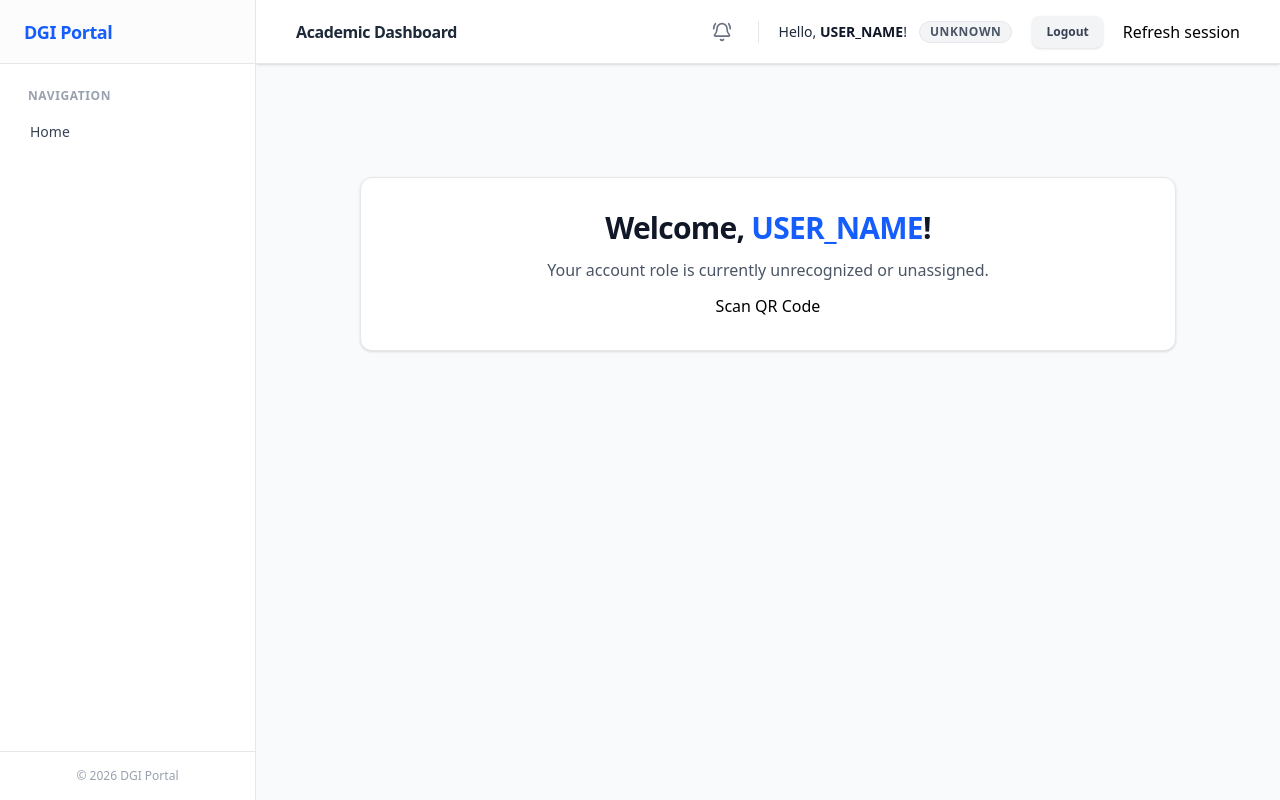
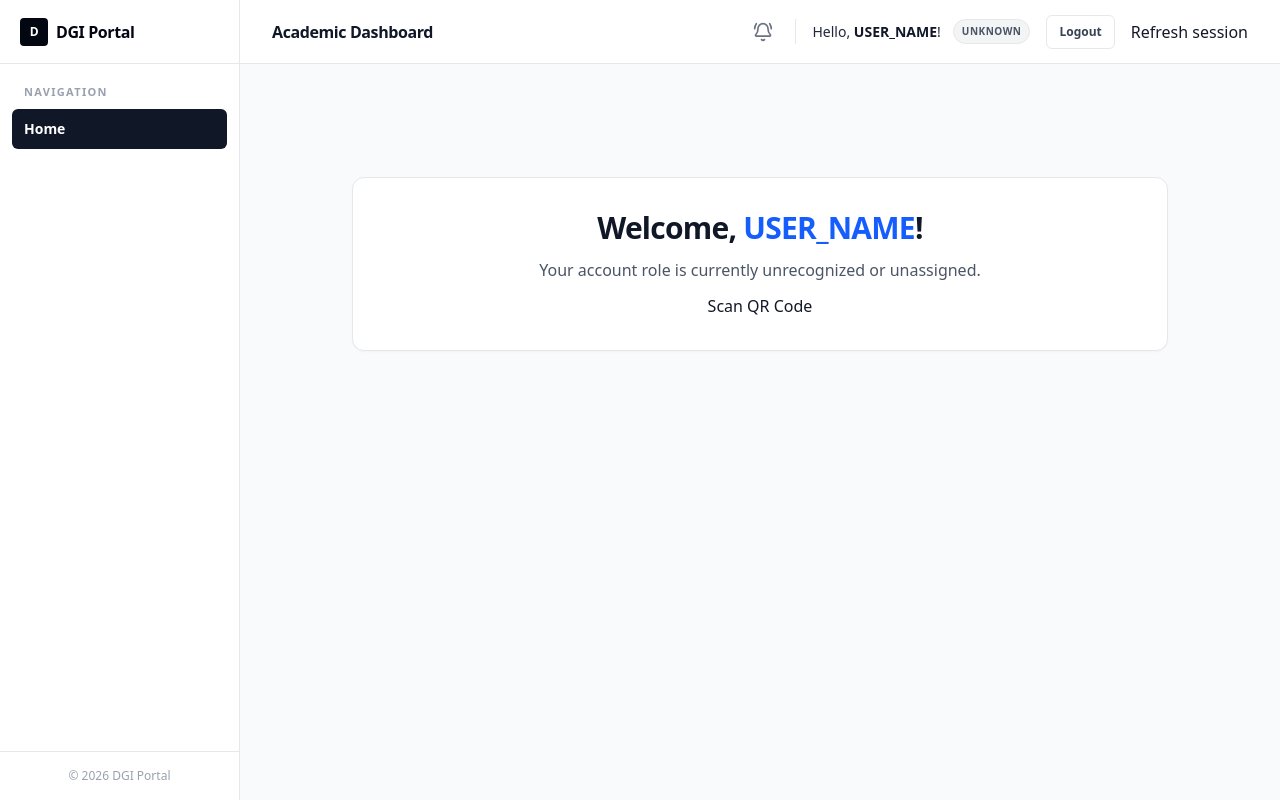
Before and after one commit to jeevan-poddar/collegeAttandanceSystem, a Next.js app: page / in a window 1280 px wide. Built offline with nearby package versions, Linux system fonts and the light colour scheme; no server answers.

Commit message:
feat: enhance layout and navigation components with improved state management and styling

```diff
--- a/app/component/LayoutShell.js
+++ b/app/component/LayoutShell.js
@@ -1,6 +1,6 @@
 "use client";
 
-import { useEffect } from "react";
+import { useEffect, useState } from "react";
 import { usePathname } from "next/navigation";
 import { useDispatch } from "react-redux";
 import { getUser } from "../action/auth/getUser";
@@ -14,6 +14,7 @@ export default function LayoutShell({ children }) {
   const pathname = usePathname();
   const dispatch = useDispatch();
   const showSideBar = !authRoutes.includes(pathname);
+  const [isNavigationOpen, setIsNavigationOpen] = useState(false);
 
   useEffect(() => {
     let isMounted = true;
@@ -41,9 +42,16 @@ export default function LayoutShell({ children }) {
 
   return (
     <div className="flex min-h-screen w-full bg-gray-50">
-      {showSideBar ? <SideBar /> : null}
+      {showSideBar ? (
+        <SideBar
+          isOpen={isNavigationOpen}
+          onClose={() => setIsNavigationOpen(false)}
+        />
+      ) : null}
       <main className="flex-1 flex flex-col min-w-0 overflow-x-hidden">
-        {showSideBar ? <Navbar /> : null}
+        {showSideBar ? (
+          <Navbar onMenuClick={() => setIsNavigationOpen(true)} />
+        ) : null}
         <div className="flex-1">{children}</div>
       </main>
     </div>
--- a/app/component/Navbar.js
+++ b/app/component/Navbar.js
@@ -1,26 +1,29 @@
 "use client";
-import { BellRing } from "lucide-react";
-import React, { useEffect, useState } from "react";
+import { BellRing, Menu } from "lucide-react";
+import React from "react";
 import { logoutUser } from "../action/auth/logoutUser";
 import { useSelector } from "react-redux";
 import RefreshTokenButton from "./RefreshButton";
 
-const Navbar = () => {
+const Navbar = ({ onMenuClick }) => {
   const userRedux = useSelector((state) => state.user);
   return (
-    <header className="h-16 border-b border-gray-200 bg-white px-6 md:px-10 flex items-center justify-between shadow-sm sticky top-0 z-40">
+    <header className="h-16 border-b border-gray-200 bg-white px-4 sm:px-6 lg:px-8 flex items-center justify-between sticky top-0 z-20">
       <div className="flex items-center space-x-3">
-        <span className="text-base font-bold text-gray-800 tracking-tight">
+        <button onClick={onMenuClick} className="-ml-2 rounded-md p-2 text-gray-600 hover:bg-gray-100 lg:hidden" aria-label="Open menu">
+          <Menu className="size-5" />
+        </button>
+        <span className="text-sm font-semibold text-gray-900 tracking-tight sm:text-base">
           Academic Dashboard
         </span>
 
       </div>
-      <div className="flex items-center space-x-5">
-        <button className="text-gray-500 hover:text-gray-700 p-1.5 rounded-full transition relative hover:bg-gray-100">
+      <div className="flex items-center gap-2 sm:gap-4">
+        <button aria-label="Notifications" className="hidden text-gray-500 hover:text-gray-700 p-1.5 rounded-full transition relative hover:bg-gray-100 sm:block">
           <BellRing className="w-5 h-5" />
         </button>
-        <div className="flex items-center space-x-3 border-l border-gray-200 pl-5">
-          <p className="text-sm font-medium text-gray-800">
+        <div className="flex items-center gap-2 sm:gap-3 sm:border-l sm:border-gray-200 sm:pl-4">
+          <p className="hidden text-sm font-medium text-gray-800 md:block">
             Hello,{" "}
             <span className="font-semibold text-gray-900">
               {userRedux?.userName || "User"}
@@ -29,7 +32,7 @@ const Navbar = () => {
           </p>
           <span
             className={
-              "text-xs px-2.5 py-0.5 rounded-full font-bold uppercase tracking-wider bg-gray-100 border " +
+              "text-[10px] px-2 py-1 rounded-full font-bold uppercase tracking-wider bg-gray-100 border " +
               (userRedux?.role === "admin"
                 ? "text-red-600 border-red-200 bg-red-50/60"
                 : userRedux?.role === "hod"
@@ -46,12 +49,11 @@ const Navbar = () => {
         </div>
         <button
           onClick={logoutUser}
-          className="text-xs font-semibold bg-gray-100 hover:bg-gray-200 text-gray-700 px-3.5 py-2 rounded-lg transition shadow-sm"
+          className="text-xs font-semibold border border-gray-200 bg-white hover:bg-gray-50 text-gray-700 px-3 py-2 rounded-md transition"
         >
           Logout
         </button>
-      {/* Refresh Session button */}
-      <RefreshTokenButton/>
+      <span className="hidden sm:block"><RefreshTokenButton/></span>
       </div>
     </header>
   );
--- a/app/component/SideBar.js
+++ b/app/component/SideBar.js
@@ -1,10 +1,13 @@
 "use client";
 
 import Link from "next/link";
+import { X } from "lucide-react";
+import { usePathname } from "next/navigation";
 import { useSelector } from "react-redux";
 
-const SideBar = () => {
+const SideBar = ({ isOpen, onClose }) => {
   const userRedux = useSelector((state) => state.user);
+  const pathname = usePathname();
 
   const role = userRedux?.role?.toLowerCase() || "";
 
@@ -14,25 +17,50 @@ const SideBar = () => {
   const showFaculty = role === "faculty" || role === "hod"; // HODs can access faculty sections
   const showStudent = role === "student";
 
+  const linkClass = (href) =>
+    `flex items-center px-3 py-2.5 text-sm rounded-md transition-colors ${
+      pathname === href
+        ? "bg-gray-900 text-white font-semibold"
+        : "text-gray-600 hover:bg-gray-100 hover:text-gray-950 font-medium"
+    }`;
+
   return (
-    <aside className="w-64 bg-white border-r border-gray-200 flex flex-col shrink-0 min-h-screen">
-      <div className="h-16 flex items-center px-6 border-b border-gray-200 bg-gray-50/50">
+    <>
+      <button
+        aria-label="Close navigation overlay"
+        onClick={onClose}
+        className={`fixed inset-0 z-40 bg-gray-950/25 transition-opacity lg:hidden ${
+          isOpen ? "opacity-100" : "pointer-events-none opacity-0"
+        }`}
+      />
+      <aside
+        className={`fixed inset-y-0 left-0 z-50 flex min-h-screen w-72 flex-col border-r border-gray-200 bg-white transition-transform duration-200 lg:sticky lg:top-0 lg:z-30 lg:w-60 lg:translate-x-0 ${
+          isOpen ? "translate-x-0" : "-translate-x-full"
+        }`}
+      >
+      <div className="h-16 flex items-center justify-between px-5 border-b border-gray-200">
         <Link
           href="/"
-          className="font-bold text-lg text-blue-600 tracking-tight flex items-center gap-2"
+          onClick={onClose}
+          className="font-semibold text-base text-gray-950 tracking-tight flex items-center gap-2"
         >
+          <span className="grid size-7 place-items-center rounded bg-gray-950 text-xs font-bold text-white">D</span>
           <span>DGI Portal</span>
         </Link>
+        <button onClick={onClose} className="rounded-md p-2 text-gray-500 hover:bg-gray-100 lg:hidden" aria-label="Close menu">
+          <X className="size-5" />
+        </button>
       </div>
-      <nav className="flex-1 p-4 space-y-1 overflow-y-auto">
-        <div className="text-xs font-semibold text-gray-400 uppercase tracking-wider px-3 mb-2 mt-2">
+      <nav className="flex-1 p-3 space-y-1 overflow-y-auto">
+        <div className="text-[11px] font-semibold text-gray-400 uppercase tracking-[0.12em] px-3 mb-2 mt-2">
           Navigation
         </div>
         <ul className="space-y-1">
           <li>
             <Link
               href="/"
-              className="flex items-center px-3.5 py-2.5 text-sm font-medium text-gray-700 rounded-lg hover:bg-gray-100 hover:text-gray-900 transition-colors"
+              onClick={onClose}
+              className={linkClass("/")}
             >
               Home
             </Link>
@@ -42,7 +70,8 @@ const SideBar = () => {
               <li>
                 <Link
                   href="/dashboard/faculty"
-                  className="flex items-center px-3.5 py-2.5 text-sm font-medium text-gray-700 rounded-lg hover:bg-gray-100 hover:text-gray-900 transition-colors"
+                  onClick={onClose}
+                  className={linkClass("/dashboard/faculty")}
                 >
                   Dashboard Faculty
                 </Link>
@@ -50,7 +79,8 @@ const SideBar = () => {
               <li>
                 <Link
                   href="/dashboard/faculty/myBatches"
-                  className="flex items-center px-3.5 py-2.5 text-sm font-medium text-gray-700 rounded-lg hover:bg-gray-100 hover:text-gray-900 transition-colors"
+                  onClick={onClose}
+                  className={linkClass("/dashboard/faculty/myBatches")}
                 >
                   My Batches
                 </Link>
@@ -61,7 +91,8 @@ const SideBar = () => {
             <li>
               <Link
                 href="/dashboard/student"
-                className="flex items-center px-3.5 py-2.5 text-sm font-medium text-gray-700 rounded-lg hover:bg-gray-100 hover:text-gray-900 transition-colors"
+                onClick={onClose}
+                className={linkClass("/dashboard/student")}
               >
                 Dashboard Student
               </Link>
@@ -71,7 +102,8 @@ const SideBar = () => {
             <li>
               <Link
                 href="/dashboard/hod"
-                className="flex items-center px-3.5 py-2.5 text-sm font-medium text-gray-700 rounded-lg hover:bg-gray-100 hover:text-gray-900 transition-colors"
+                onClick={onClose}
+                className={linkClass("/dashboard/hod")}
               >
                 Dashboard HOD
               </Link>
@@ -82,7 +114,8 @@ const SideBar = () => {
               <li>
                 <Link
                   href="/dashboard/admin"
-                  className="flex items-center px-3.5 py-2.5 text-sm font-medium text-gray-700 rounded-lg hover:bg-gray-100 hover:text-gray-900 transition-colors"
+                  onClick={onClose}
+                  className={linkClass("/dashboard/admin")}
                 >
                   Dashboard Admin
                 </Link>
@@ -94,7 +127,8 @@ const SideBar = () => {
       <div className="p-4 border-t border-gray-200 text-xs text-gray-400 text-center">
         © 2026 DGI Portal
       </div>
-    </aside>
+      </aside>
+    </>
   );
 };
 
--- a/app/globals.css
+++ b/app/globals.css
@@ -1,4 +1,67 @@
 @import "tailwindcss";
+
+@theme {
+  --font-sans: ui-sans-serif, system-ui, -apple-system, BlinkMacSystemFont, "Segoe UI", sans-serif;
+}
+
+@layer base {
+  * { border-color: #e5e7eb; }
+
+  html { background: #f8fafc; }
+
+  body {
+    min-width: 320px;
+    background: #f8fafc;
+    color: #111827;
+    font-family: ui-sans-serif, system-ui, -apple-system, BlinkMacSystemFont, "Segoe UI", sans-serif;
+  }
+
+  button, a, input, select, textarea { -webkit-tap-highlight-color: transparent; }
+
+  button, a { touch-action: manipulation; }
+
+  input, select, textarea { font-size: 16px; }
+
+  @media (min-width: 640px) {
+    input, select, textarea { font-size: 0.875rem; }
+  }
+}
+
+@layer components {
+  .page-shell {
+    width: 100%;
+    max-width: 80rem;
+    margin-inline: auto;
+    min-height: 100%;
+    padding: 1.25rem;
+  }
+
+  .minimal-card {
+    border: 1px solid #e5e7eb;
+    border-radius: 0.75rem;
+    background: white;
+    box-shadow: 0 1px 2px rgb(15 23 42 / 0.03);
+  }
+
+  @media (min-width: 640px) {
+    .page-shell { padding: 2rem; }
+  }
+
+  @media (min-width: 1024px) {
+    .page-shell { padding: 2.5rem; }
+  }
+}
+
+@media (max-width: 639px) {
+  table {
+    display: block;
+    max-width: 100%;
+    overflow-x: auto;
+    -webkit-overflow-scrolling: touch;
+  }
+
+  .min-h-screen { min-height: auto; }
+}
 
 .qr-reader video {
   width: 100% !important;
--- a/app/layout.js
+++ b/app/layout.js
@@ -1,17 +1,6 @@
-import { Geist, Geist_Mono } from "next/font/google";
 import "./globals.css";
 import LayoutShell from "./component/LayoutShell";
 import ReduxProvider from "./redux/ReduxProvider";
-
-const geistSans = Geist({
-  variable: "--font-geist-sans",
-  subsets: ["latin"],
-});
-
-const geistMono = Geist_Mono({
-  variable: "--font-geist-mono",
-  subsets: ["latin"],
-});
 
 export const metadata = {
   title: {
@@ -24,10 +13,7 @@ export const metadata = {
 
 export default function RootLayout({ children }) {
   return (
-    <html
-      lang="en"
-      className={`${geistSans.variable} ${geistMono.variable} h-full antialiased`}
-    >
+    <html lang="en" className="h-full antialiased">
       <body className="min-h-full flex flex-col">
         <ReduxProvider>
           <LayoutShell>{children}</LayoutShell>
--- a/app/login/page.js
+++ b/app/login/page.js
@@ -20,9 +20,9 @@ const Login = () => {
     }
   };
   return (
-    <div className="min-h-screen bg-gray-50 flex flex-col justify-center py-12 px-6 lg:px-8">
+    <div className="min-h-screen bg-gray-50 flex flex-col justify-center py-8 px-4 sm:px-6 lg:px-8">
       <div className="sm:mx-auto sm:w-full sm:max-w-md">
-        <div className="bg-white py-8 px-8 shadow-md rounded-xl border border-gray-200 space-y-6">
+        <div className="minimal-card p-6 sm:p-8 space-y-6">
           <div className="text-center">
             <h2 className="text-2xl font-bold text-gray-900 tracking-tight">
               Sign in to your account
--- a/app/page.js
+++ b/app/page.js
@@ -21,8 +21,8 @@ const Home = () => {
   };
 
   return (
-    <div className="p-6 md:p-10 max-w-4xl mx-auto flex items-center justify-center min-h-[50vh]">
-      <div className="w-full bg-white border border-gray-200 rounded-xl p-8 shadow-sm text-center space-y-3">
+    <div className="page-shell max-w-4xl flex items-center justify-center min-h-[50vh]">
+      <div className="minimal-card w-full p-6 sm:p-8 text-center space-y-3">
         <h1 className="text-2xl md:text-3xl font-bold text-gray-900 tracking-tight">
           Welcome,{" "}
           <span className="text-blue-600">{userRedux?.userName || "User"}</span>
--- a/app/signUp/page.js
+++ b/app/signUp/page.js
@@ -23,9 +23,9 @@ const signUp = () => {
   };
 
   return (
-    <div className="min-h-screen bg-gray-50 flex flex-col justify-center py-12 px-6 lg:px-8">
+    <div className="min-h-screen bg-gray-50 flex flex-col justify-center py-8 px-4 sm:px-6 lg:px-8">
       <div className="sm:mx-auto sm:w-full sm:max-w-md my-6">
-        <div className="bg-white py-8 px-8 shadow-md rounded-xl border border-gray-200 space-y-6">
+        <div className="minimal-card p-6 sm:p-8 space-y-6">
           <div className="text-center">
             <h1 className="text-2xl font-bold text-gray-900 tracking-tight">
               Create a New Account
```
Also changed, not shown: app/dashboard/admin/page.js (+8 -8 lines), app/dashboard/faculty/page.js (+45 -17 lines), app/dashboard/hod/page.js (+7 -7 lines).
